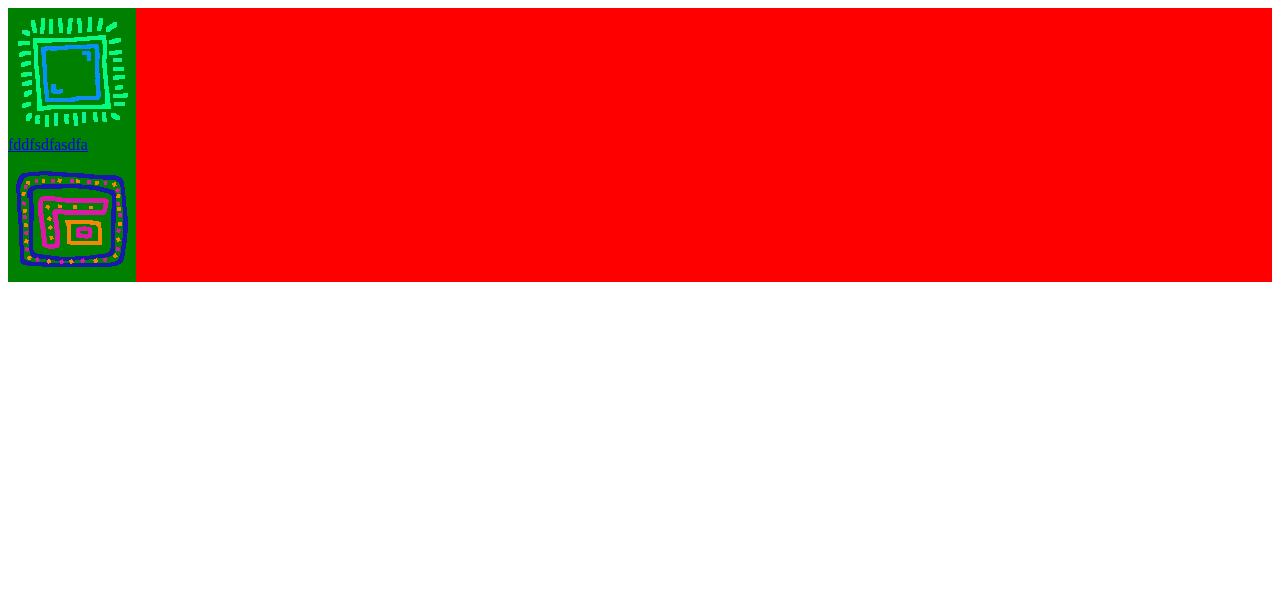
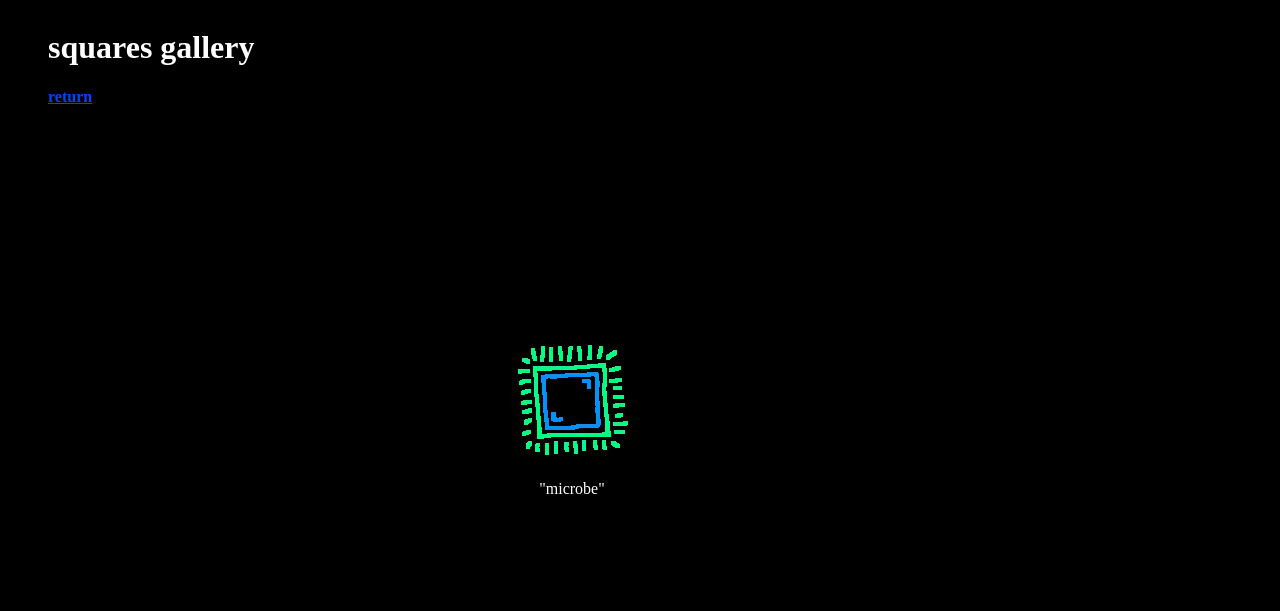
Before and after one commit to the-fish-fry/the-fish-fry.github.io, a plain HTML site: page squares-gallery.html in a window 1280 px wide. Drawn offline with Linux system fonts and the light colour scheme.

Commit message:
squares gallery finished enough that i feel comfortable pushing

```diff
--- a/squares-gallery.html
+++ b/squares-gallery.html
@@ -3,25 +3,78 @@
 		<title>welcome to da fish fry</title>
 
 		<style>
+			body {
+				background-color:black;
+				color:white;
+			}
+			.centerfy {
+				top:50%;
+				width:auto;
+				position:absolute;
+				transform:translateY(-50%);
+			}
+
 			#gallery-main {
-				background-color: red;
+				display:flex;
 
 				* {
-					width: 128px;
-					background-color:green;
+					width:128px;
+					height:128px;
 				}
 			}
 
 			#door {
 				background-image: url("img/gallery_door1.webp");
+				background-repeat:no-repeat;
+			}	#door:hover {
+				background-image:url("img/gallery_door2.webp") !important;
+			}
+
+			.square {
+				text-align: center;
+				display:block;
+				margin-left:500px;
+				margin-right:500px;
+			}
+
+			#nav {
+				position:fixed;
+				left:3em;
+
+				a {
+					color:#0044ff;
+					font-weight: bold;
+				}
+
+				a:visited {
+					color:magenta;
+				}
 			}
 		</style>
 	</head>
 	<body>
-		<div id="gallery-main">
-			<div class="square"><img src="img/gallery_microbe.webp"></div>
-			<div class="square", id="door"><a href="unknown">fddfsdfasdfa</a></div>
-			<div class="square" class="square"><img src="img/gallery_quare1.png"></div>
+		<div id="nav">
+			<h1>squares gallery</h1>
+			<a href="index.html">return</a>
+		</div>
+
+		<div class="centerfy">
+			<div id="gallery-main">
+				<div class="square">
+					<img src="img/gallery_microbe.webp">
+					<p>"microbe"</p>
+				</div>
+
+				<div class="square" class="square">
+					<img src="img/gallery_quare1.png">
+					<p>"i don't know, i'm scared!"</p>
+				</div>
+
+				<div class="square", id="door">
+					<a href="ummmmmmm"><img src="img/gallery_door1.webp" style="opacity:0;"></a>
+					<p>"door"</p>
+				</div>
+			</div>
 		</div>
 	</body>
 </html>
```
